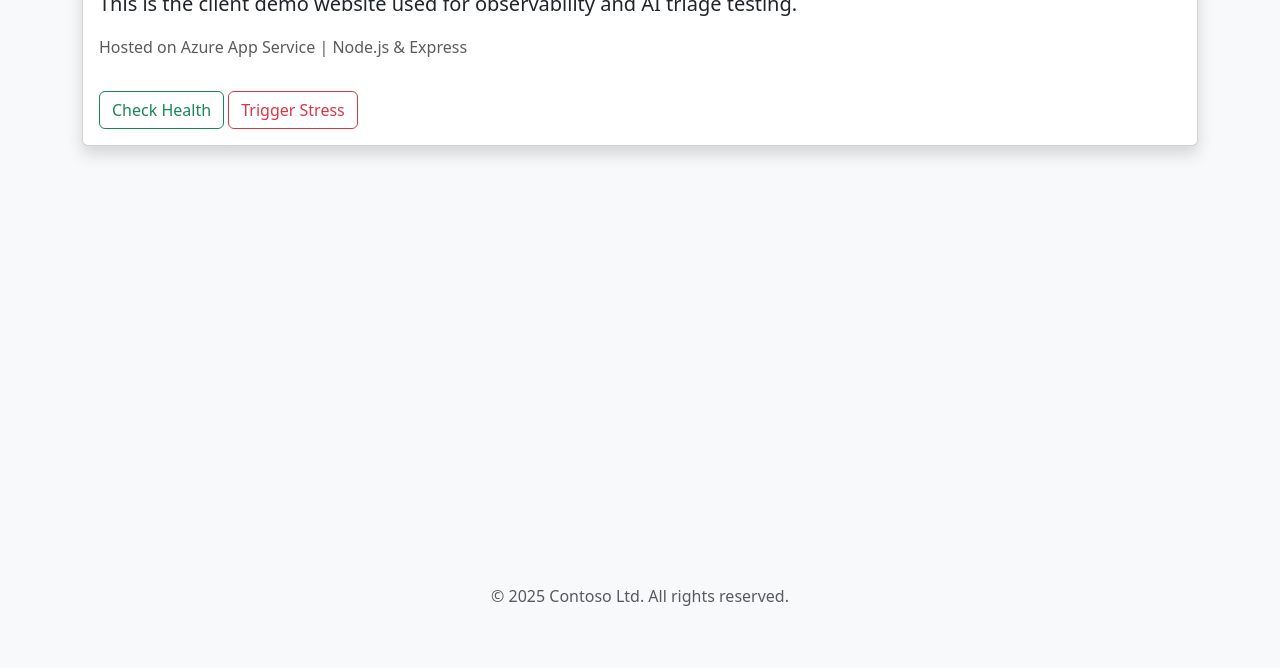
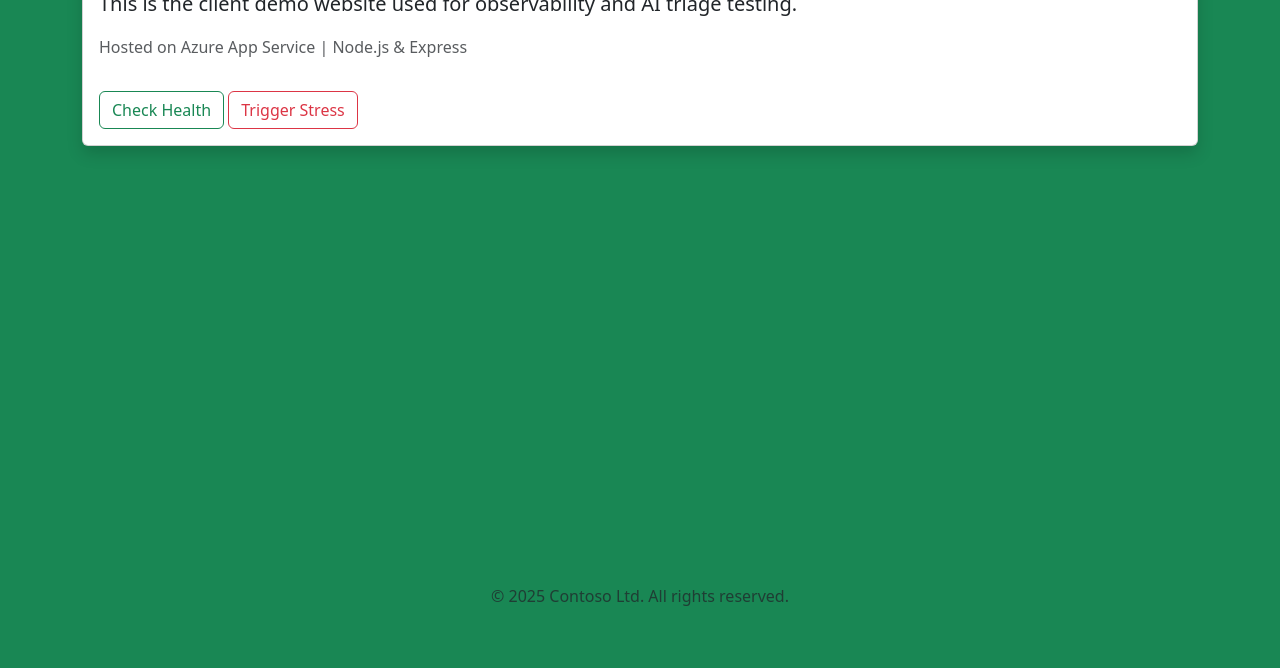
Before and after one commit to jmuachifi/use-case-agentic-observability, a website: page public/index.html in a window 1280 px wide. Shown: the part 132-800 px from the top of the page. Drawn offline with nearby package versions, Linux system fonts and the light colour scheme.

Commit message:
fix: change body background color to success for improved visibility

```diff
--- a/public/index.html
+++ b/public/index.html
@@ -8,7 +8,7 @@
   <!-- Bootstrap 5 -->
   <link href="https://cdn.jsdelivr.net/npm/bootstrap@5.3.3/dist/css/bootstrap.min.css" rel="stylesheet">
 </head>
-<body class="bg-light">
+<body class="bg-success">
 
   <div class="container mt-5">
     <div class="card shadow">
```
